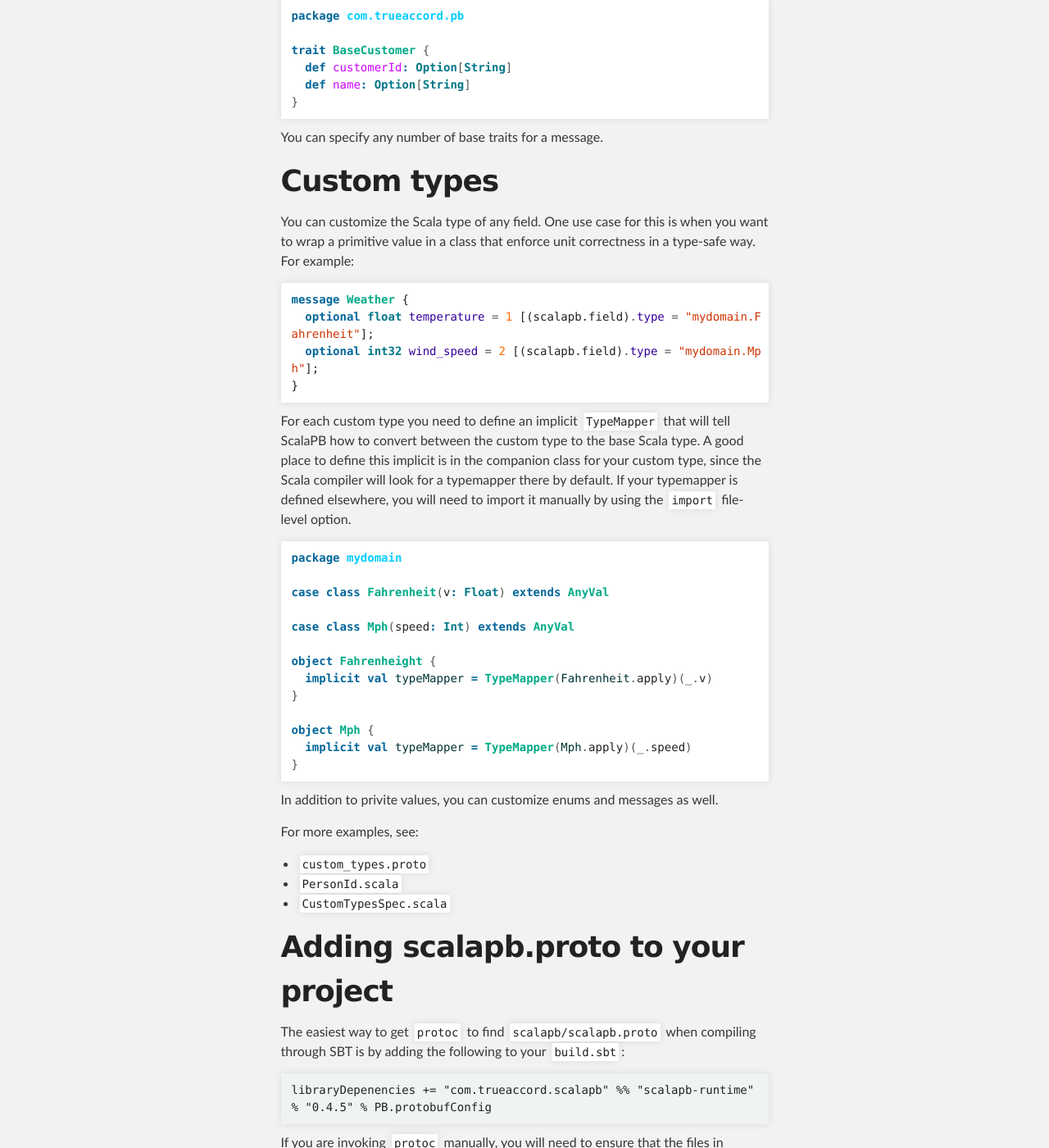
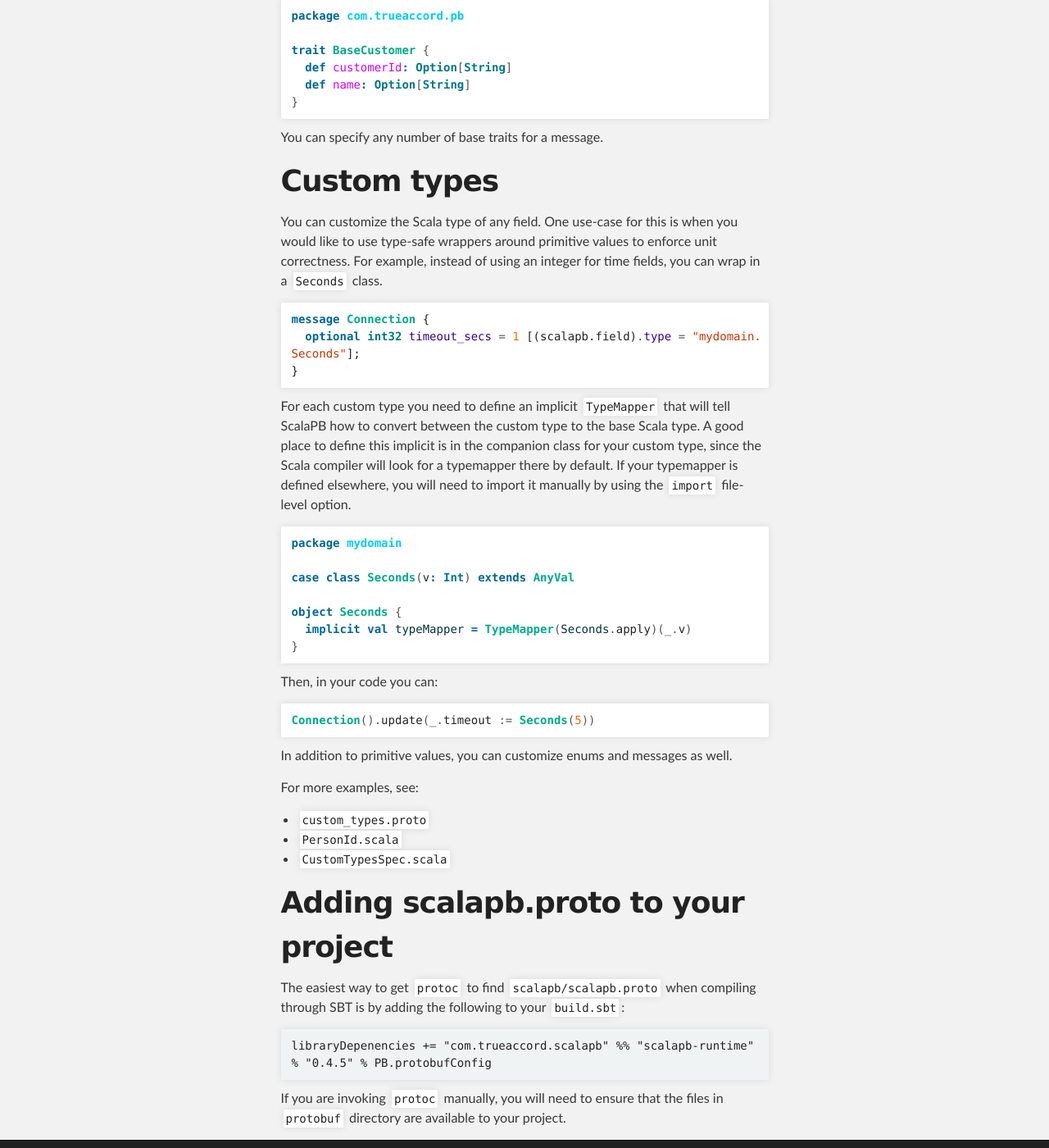
Before and after one commit to scalapb/ScalaPB, a Jekyll site: the page built from customizations.md, in a window 1280 px wide and 1400 px high, scrolled down 1441 px. Shown: the whole window at 82% size. Built offline with Jekyll 4.4.1, drawn with Linux system fonts in a browser that asks for light colours.

Commit message:
fix customizations

```diff
--- a/customizations.md
+++ b/customizations.md
@@ -72,14 +72,14 @@ You can specify any number of base traits for a message.
 
 # Custom types
 
-You can customize the Scala type of any field.  One use case for this is when
-you want to wrap a primitive value in a class that enforce unit correctness in
- a type-safe way. For example:
+You can customize the Scala type of any field.  One use-case for this is when
+you would like to use type-safe wrappers around primitive values to enforce unit
+correctness. For example, instead of using an integer for time fields, you can
+wrap in a `Seconds` class.
 
 {% highlight proto %}
-message Weather {
-  optional float temperature = 1 [(scalapb.field).type = "mydomain.Fahrenheit"];
-  optional int32 wind_speed = 2 [(scalapb.field).type = "mydomain.Mph"];
+message Connection {
+  optional int32 timeout_secs = 1 [(scalapb.field).type = "mydomain.Seconds"];
 }
 {% endhighlight %}
 
@@ -91,20 +91,20 @@ since the Scala compiler will look for a typemapper there by default.  If your t
 {% highlight scala %}
 package mydomain
 
-case class Fahrenheit(v: Float) extends AnyVal
+case class Seconds(v: Int) extends AnyVal
 
-case class Mph(speed: Int) extends AnyVal
-
-object Fahrenheight {
-  implicit val typeMapper = TypeMapper(Fahrenheit.apply)(_.v)
-}
-
-object Mph {
-  implicit val typeMapper = TypeMapper(Mph.apply)(_.speed)
+object Seconds {
+  implicit val typeMapper = TypeMapper(Seconds.apply)(_.v)
 }
 {% endhighlight %}
 
-In addition to privite values, you can customize enums and messages as well.
+Then, in your code you can:
+
+{% highlight scala %}
+Connection().update(_.timeout := Seconds(5))
+{% endhighlight %}
+
+In addition to primitive values, you can customize enums and messages as well.
 
 For more examples, see:
 
```
